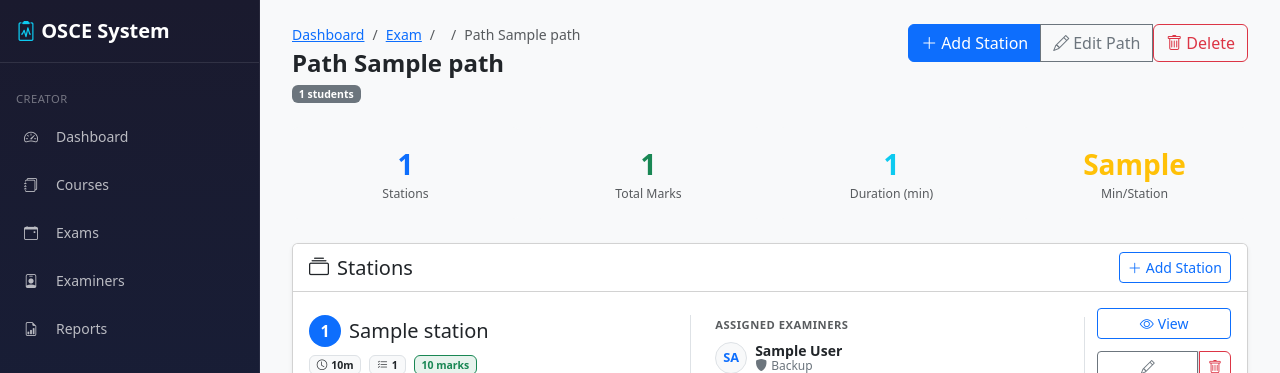
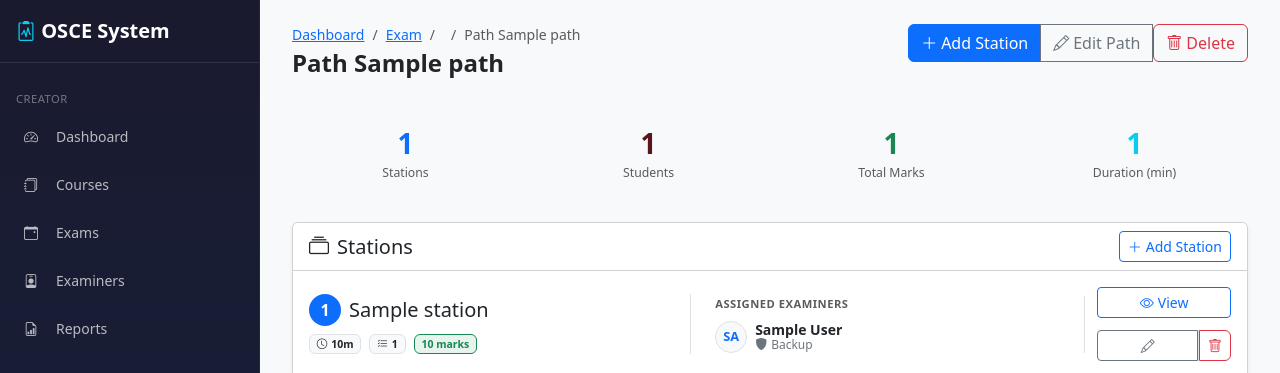
Before and after one commit to FawziYas/osce-project, a Django app: template templates/creator/paths/detail.html in a window 1280 px wide. Shown: the top 373 px of the page. Run offline with Django 5.2, Linux system fonts and the light colour scheme; the template is opened without the code that fills it: most values are stand-ins (such as "Sample title", 1, 10 or a date in 2020).

Commit message:
Add inherited exam station_duration_minutes as default in path creation form

```diff
--- a/creator/views/paths.py
+++ b/creator/views/paths.py
@@ -97,6 +97,7 @@ def create_path(request, session_id):
         'path': None,
         'exam': exam,
         'other_paths': other_paths,
+        'default_rotation_minutes': exam.station_duration_minutes or 8,
     })
 
 
--- a/templates/creator/paths/detail.html
+++ b/templates/creator/paths/detail.html
@@ -14,9 +14,7 @@
             </ol>
         </nav>
         <h1 class="mb-1">Path {{ path.name }}</h1>
-        <p class="text-muted mb-0">
-            <span class="badge bg-secondary">{{ path.student_count }} students</span>
-        </p>
+
     </div>
     <div class="btn-group flex-wrap">
         <a href="{% url 'creator:station_create' path.id %}" class="btn btn-primary">
@@ -45,6 +43,15 @@
             </div>
         </div>
     </div>
+      <div class="col-6 col-md-3">
+        <div class="card border-0 bg-light">
+            <div class="card-body text-center py-3">
+                <div class="fs-3 fw-bold text-danger-emphasis"> {{ path.student_count }} </div>
+                <div class="small text-muted">Students</div>
+            </div>
+        </div>
+    </div>
+
     <div class="col-6 col-md-3">
         <div class="card border-0 bg-light">
             <div class="card-body text-center py-3">
@@ -61,14 +68,7 @@
             </div>
         </div>
     </div>
-    <div class="col-6 col-md-3">
-        <div class="card border-0 bg-light">
-            <div class="card-body text-center py-3">
-                <div class="fs-3 fw-bold text-warning">{{ path.rotation_minutes }}</div>
-                <div class="small text-muted">Min/Station</div>
-            </div>
-        </div>
-    </div>
+
 </div>
 
 <!-- Stations List -->
```
Also changed, not shown: templates/creator/paths/form.html (+5 -2 lines).
